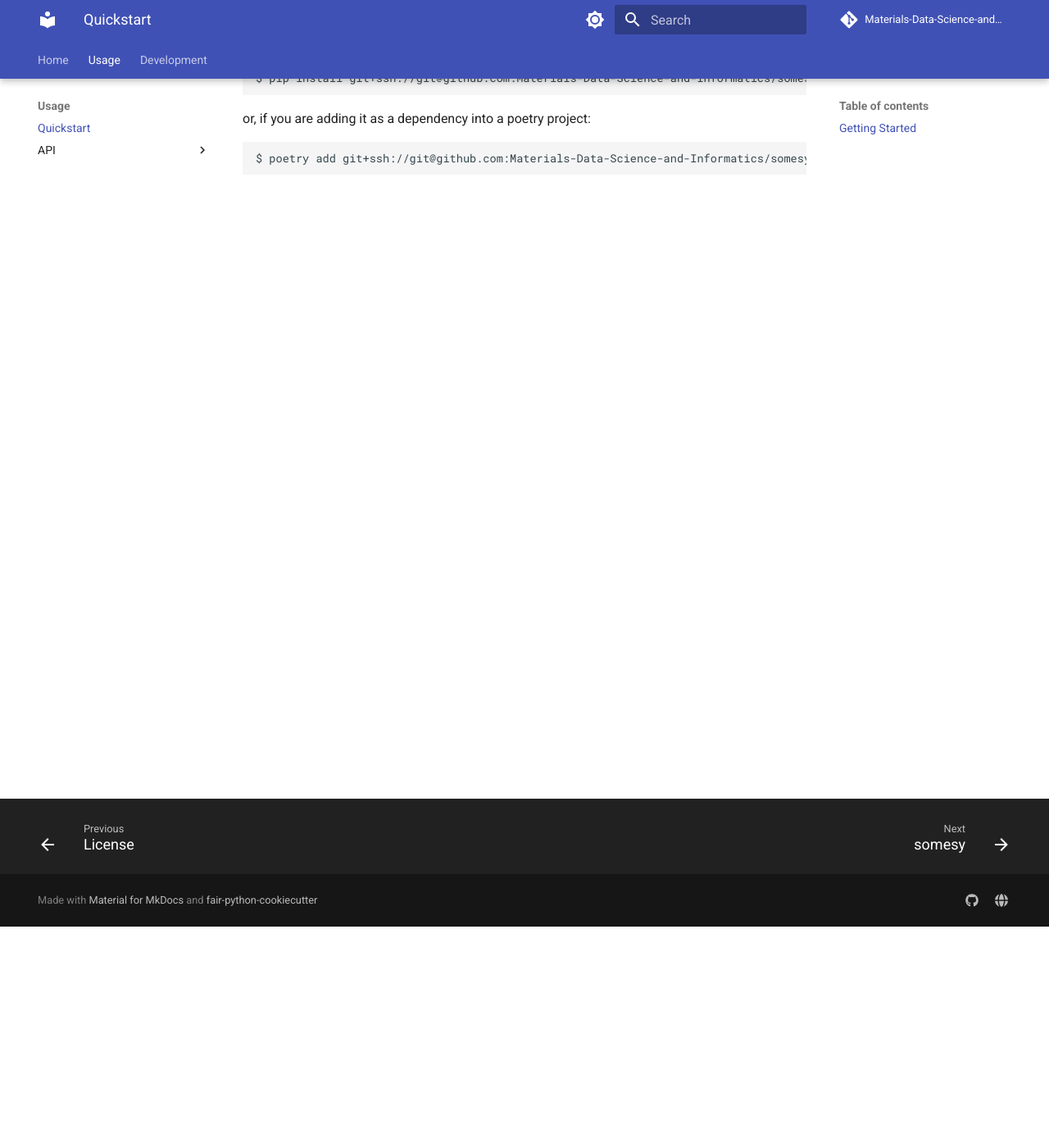
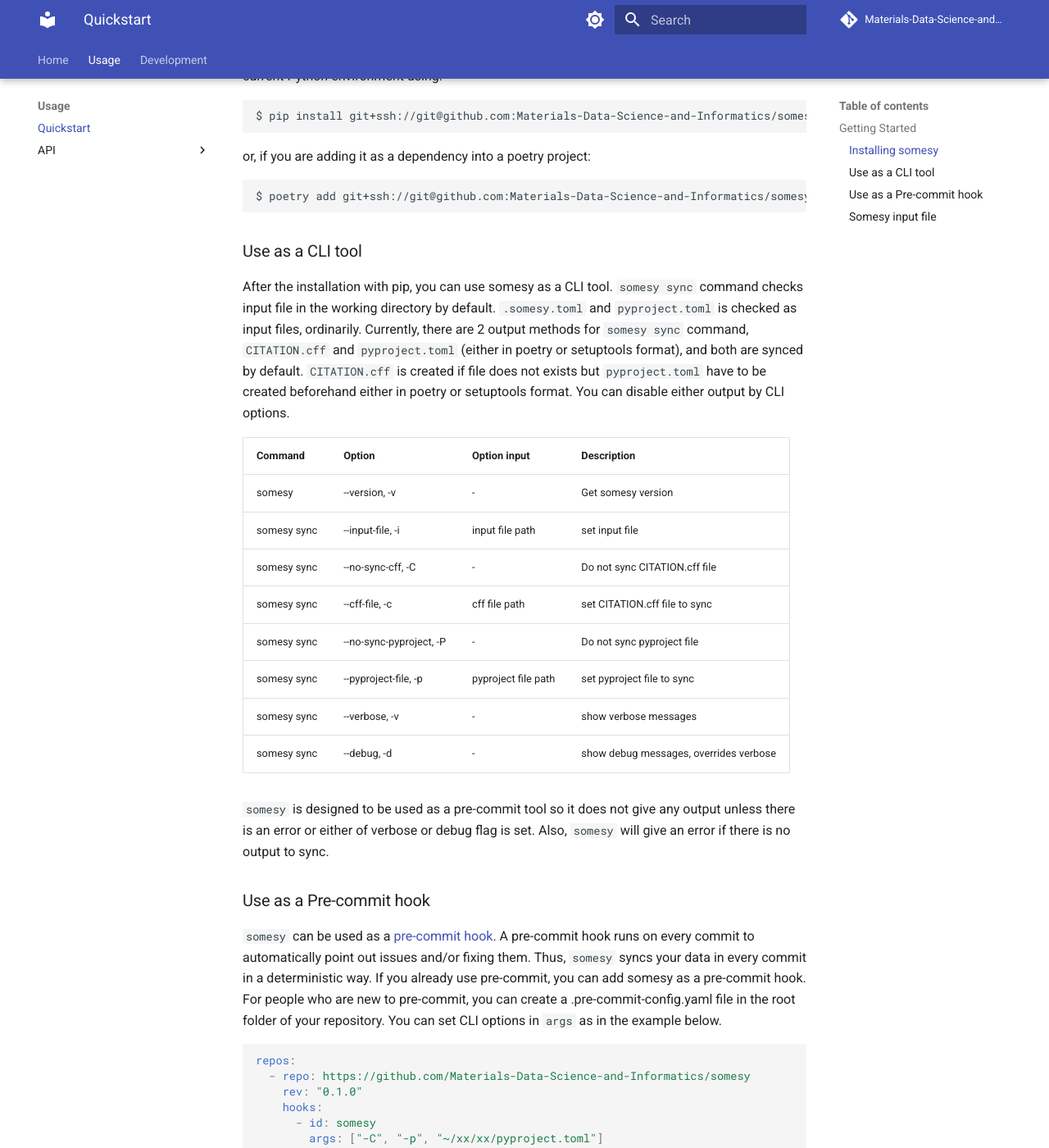
Before and after one commit to Materials-Data-Science-and-Informatics/somesy, an MkDocs documentation site: the page built from docs/quickstart.md, in a window 1280 px wide and 1400 px high, scrolled down 270 px. Shown: the whole window at 82% size. Built offline with MkDocs 1.6.1 and Material for MkDocs 9.7.7, drawn with Linux system fonts in a browser that asks for light colours; comment, search, counter and statistics services are not loaded; the version menu is left out; some of the changed text lies outside the part shown.

````diff
--- a/README.md
+++ b/README.md
@@ -35,7 +35,7 @@ Here is an overview of the supported files and formats.
 | -------------- | --------------------- |
 | pyproject.toml | `tool.somesy` section |
 | package.json   | TBD                   |
-| .somesy        | TBD                   |
+| .somesy.toml   | ✓                     |
 
 | Output Formats                | Status |
 | ----------------------------- | ------ |
@@ -108,9 +108,9 @@ Config fields have to adhere above restrictions. If not, somesy tool will raise
 
 ## Getting Started
 
-Somesy requires Python `>=3.8`.
-You can install the package just as any other package into your
-current Python environment using:
+### Installing somesy
+
+Somesy requires Python `>=3.8`. You can install the package just as any other package into your current Python environment using:
 
 ```
 $ pip install git+ssh://git@github.com:Materials-Data-Science-and-Informatics/somesy.git
@@ -120,6 +120,89 @@ or, if you are adding it as a dependency into a poetry project:
 
 ```
 $ poetry add git+ssh://git@github.com:Materials-Data-Science-and-Informatics/somesy.git
+```
+
+### Use as a CLI tool
+
+After the installation with pip, you can use somesy as a CLI tool. `somesy sync` command checks input file in the working directory by default. `.somesy.toml` and `pyproject.toml` is checked as input files, ordinarily. Currently, there are 2 output methods for `somesy sync` command, `CITATION.cff` and `pyproject.toml` (either in poetry or setuptools format), and both are synced by default. `CITATION.cff` is created if file does not exists but `pyproject.toml` have to be created beforehand either in poetry or setuptools format. You can disable either output by CLI options.
+
+| Command     | Option                  | Option input        | Description                            |
+| ----------- | ----------------------- | ------------------- | -------------------------------------- |
+| somesy      | --version, -v           | -                   | Get somesy version                     |
+| somesy sync | --input-file, -i        | input file path     | set input file                         |
+| somesy sync | --no-sync-cff, -C       | -                   | Do not sync CITATION.cff file          |
+| somesy sync | --cff-file, -c          | cff file path       | set CITATION.cff file to sync          |
+| somesy sync | --no-sync-pyproject, -P | -                   | Do not sync pyproject file             |
+| somesy sync | --pyproject-file, -p    | pyproject file path | set pyproject file to sync             |
+| somesy sync | --verbose, -v           | -                   | show verbose messages                  |
+| somesy sync | --debug, -d             | -                   | show debug messages, overrides verbose |
+
+`somesy` is designed to be used as a pre-commit tool so it does not give any output unless there is an error or either of verbose or debug flag is set. Also, `somesy` will give an error if there is no output to sync.
+
+### Use as a Pre-commit hook
+
+`somesy` can be used as a [pre-commit hook](https://pre-commit.com/). A pre-commit hook runs on every commit to automatically point out issues and/or fixing them. Thus, `somesy` syncs your data in every commit in a deterministic way.
+If you already use pre-commit, you can add somesy as a pre-commit hook. For people who are new to pre-commit, you can create a .pre-commit-config.yaml file in the root folder of your repository. You can set CLI options in `args` as in the example below.
+
+```yaml
+repos:
+  - repo: https://github.com/Materials-Data-Science-and-Informatics/somesy
+    rev: "0.1.0"
+    hooks:
+      - id: somesy
+        args: ["-C", "-p", "~/xx/xx/pyproject.toml"]
+```
+
+### Somesy input file
+
+This repository has a `.somesy.toml` file that can be used as a example. You can check this additional example for somesy project metadata inputs. Please pay attention to the toml table titles for each file example, the input itself is the same.
+
+_.somesy.toml_ example:
+
+```toml
+[project]
+name = "test"
+version = "0.1.0"
+description = "Test description."
+authors = [
+    {family-names = "Doe", given-names= "John", email = "test@test.test", orcid = "https://orcid.org/0000-0001-2345-5678", contribution = "The main author, maintainer and tester.", contribution_begin = "2023-03-01", contribution_type = "code"}
+]
+maintainers = [
+    {family-names = "Doe", given-names= "John", email = "test@test.test", orcid = "https://orcid.org/0000-0001-2345-5678", contribution = "The main author, maintainer and tester.", contribution_begin = "2023-03-01", contribution_type = "code"}
+]
+contributors = [
+    [
+    {family-names = "Doe", given-names= "John", email = "test@test.test", orcid = "https://orcid.org/0000-0001-2345-5678", contribution = "The main author, maintainer and tester.", contribution_begin = "2023-03-01", contribution_type = "code"},
+    {family-names = "Dow", given-names= "John", email = "test2@test.test", orcid = "https://orcid.org/0000-0012-3456-7890", contribution = "Reviewer", contribution_begin = "2023-03-01", contribution_type = "review"}
+]
+keywords = ["key", "word"]
+license = "MIT"
+repository = "https://github.com/xx/test"
+homepage = "https://xx.github.io/test"
+```
+
+_pyproject.toml_ example:
+
+```toml
+[tool.somesy.project]
+name = "test"
+version = "0.1.0"
+description = "Test description."
+authors = [
+    {family-names = "Doe", given-names= "John", email = "test@test.test", orcid = "https://orcid.org/0000-0001-2345-5678", contribution = "The main author, maintainer and tester.", contribution_begin = "2023-03-01", contribution_type = "code"}
+]
+maintainers = [
+    {family-names = "Doe", given-names= "John", email = "test@test.test", orcid = "https://orcid.org/0000-0001-2345-5678", contribution = "The main author, maintainer and tester.", contribution_begin = "2023-03-01", contribution_type = "code"}
+]
+contributors = [
+    [
+    {family-names = "Doe", given-names= "John", email = "test@test.test", orcid = "https://orcid.org/0000-0001-2345-5678", contribution = "The main author, maintainer and tester.", contribution_begin = "2023-03-01", contribution_type = "code"},
+    {family-names = "Dow", given-names= "John", email = "test2@test.test", orcid = "https://orcid.org/0000-0012-3456-7890", contribution = "Reviewer", contribution_begin = "2023-03-01", contribution_type = "review"}
+]
+keywords = ["key", "word"]
+license = "MIT"
+repository = "https://github.com/xx/test"
+homepage = "https://xx.github.io/test"
 ```
 
 <!-- --8<-- [end:quickstart] -->
````
Also changed, not shown: .pre-commit-config.yaml (+10 -0 lines), AUTHORS.md (+12 -2 lines), .somesy.toml.
